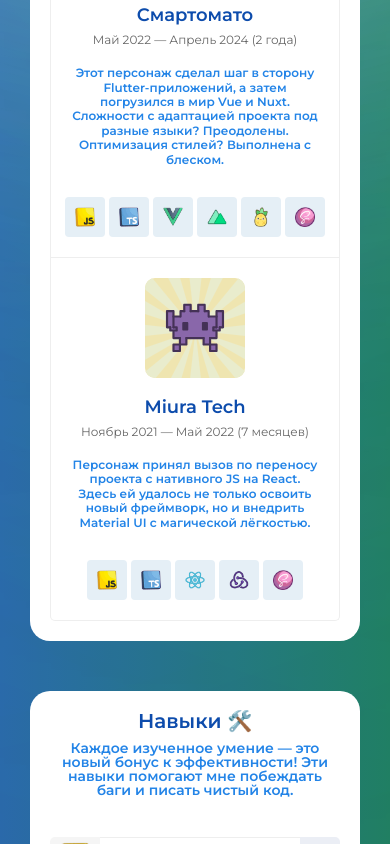
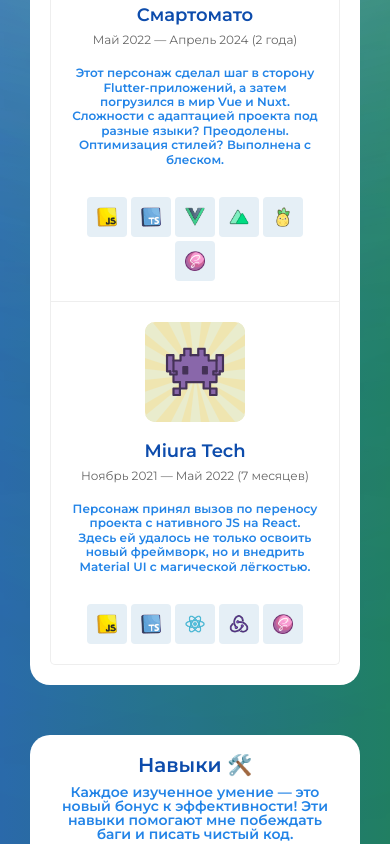
Before and after one commit to gsusha/gsusha.github.io, a Vue app: page / in a window 390 px wide. Shown: the part 1252-2096 px from the top of the page. Built offline with nearby package versions, Linux system fonts and the light colour scheme.

Commit message:
фикс адаптива карьеры

```diff
--- a/src/components/features/FeatureCharacter.vue
+++ b/src/components/features/FeatureCharacter.vue
@@ -20,10 +20,9 @@
           :shadow-camera-near="0.1"
           :shadow-camera-far="15"
           :shadow-radius="4"
-          :shadow-mapSize="{ width: 2048, height: 2048 }"
+          :shadow-mapSize="{ width: 1024, height: 1024 }"
       />
 
-      <!-- Добавляем заполняющий свет, чтобы убрать тёмные участки -->
       <PointLight
           color="#ffffff"
           :intensity="1"
--- a/src/components/sections/SectionCareer.vue
+++ b/src/components/sections/SectionCareer.vue
@@ -71,6 +71,8 @@
 </script>
 
 <style lang="scss" scoped>
+@use '@/assets/styles/media' as media;
+
 .section-career {
   display: flex;
   flex-direction: column;
@@ -85,6 +87,11 @@
   &__skills {
     display: flex;
     gap: 4px;
+
+    @include media.max('md') {
+      justify-content: center;
+      flex-wrap: wrap;
+    }
   }
 
   &__company {
--- a/src/components/sections/SectionHunt.vue
+++ b/src/components/sections/SectionHunt.vue
@@ -33,7 +33,7 @@
       </a>
       <a
           class="section-hunt__item section-hunt__item--phone"
-          href="tel:79604515666"
+          href="tel:89604515666"
       >
         <div class="section-hunt__item-img">
           <img src="@/assets/images/phone.png" alt="позвонить" />
```
